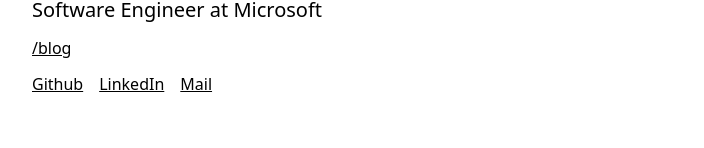
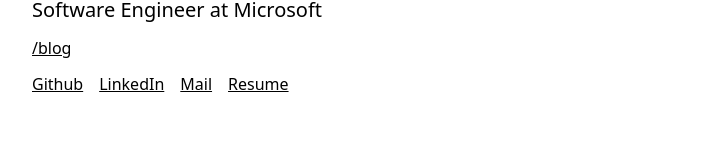
Before and after one commit to HermanNygaard/nygaard.dev, a Next.js app: page / in a window 1280 px wide. Shown: the part 152-300 px from the top of the page, without its empty margins (284-988 px from the left). Built offline with nearby package versions, Linux system fonts and the light colour scheme.

Commit message:
Add resume

```diff
--- a/src/pages/index.tsx
+++ b/src/pages/index.tsx
@@ -34,6 +34,9 @@ const Home: NextPage = () => {
           <a className="underline" href="mailto:herman@nygaard.dev">
             Mail
           </a>
+          <a className="underline" target="_blank" href="/resume.pdf">
+            Resume
+          </a>
         </div>
       </div>
     </div>
```
Also changed, not shown: 1 other file (tests, documents, lock files or other folders).
